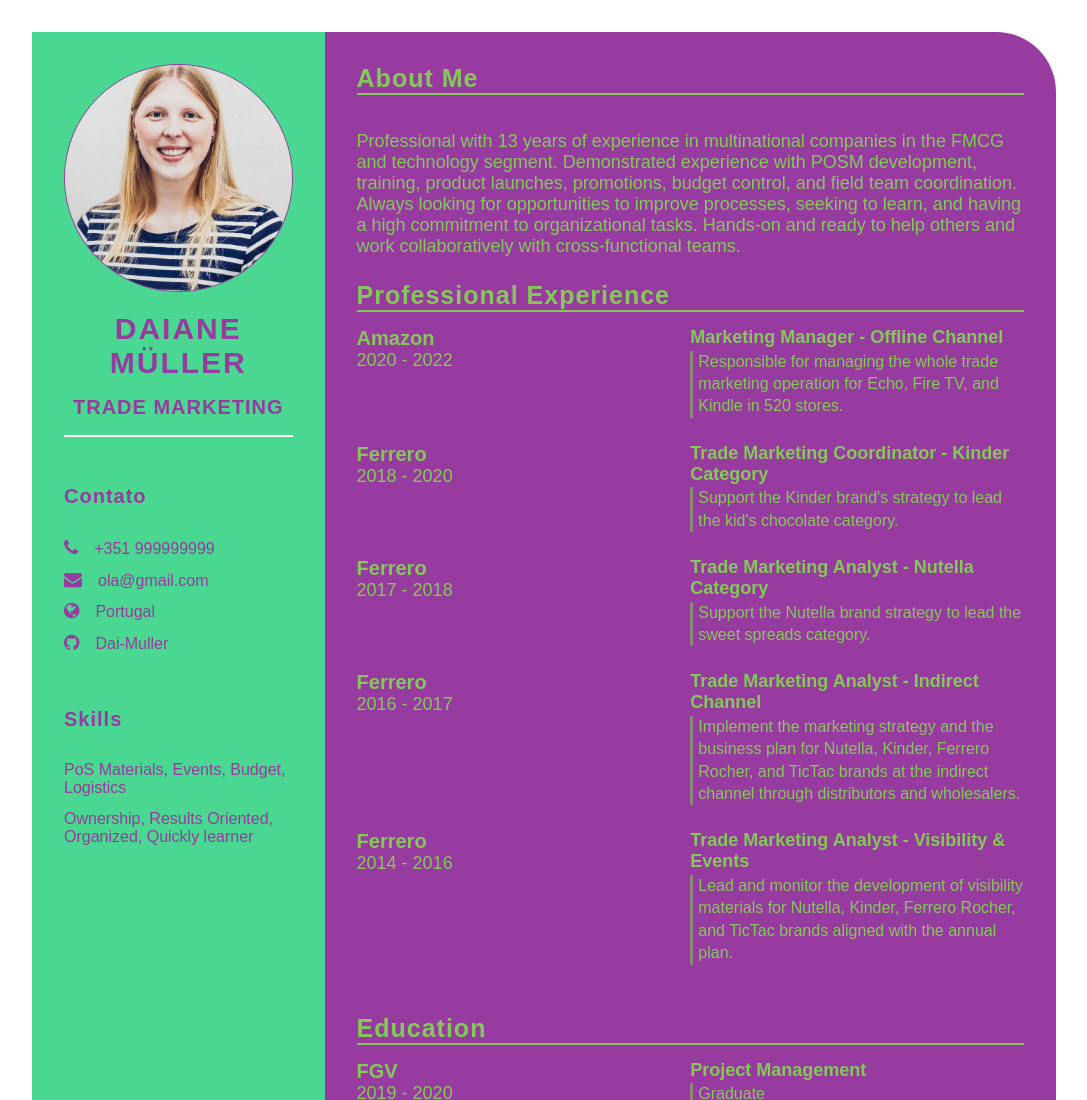
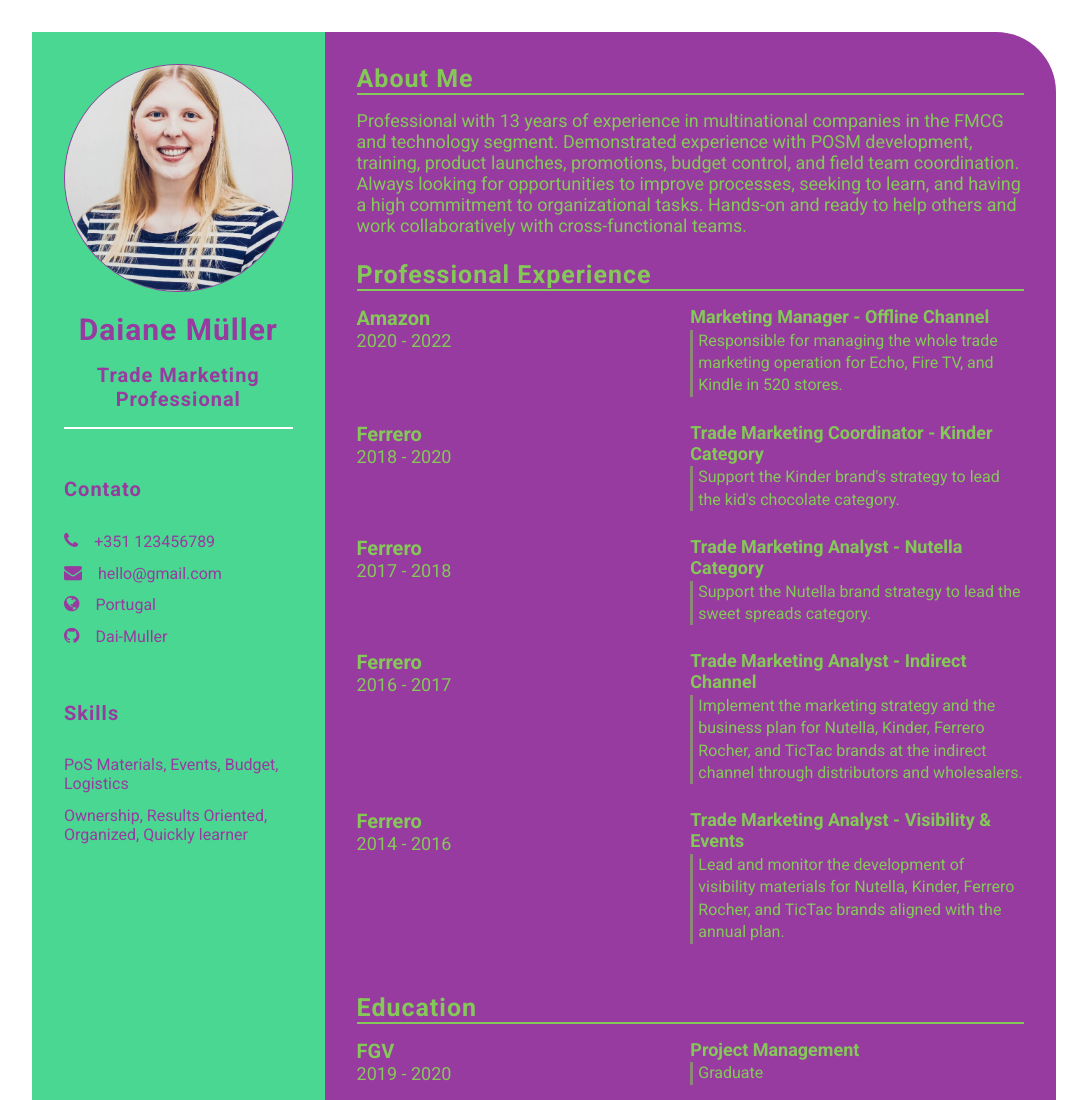
Before and after one commit to Dai-Muller/Dai-Muller.github.io, a plain HTML site: page index.html in a window 1280 px wide. Shown: the top 1100 px of the page, without its empty margins (96-1183 px from the left). Drawn offline with Linux system fonts and the light colour scheme.

Commit message:
Feat final adjust (#7)
* teste commit

* teste delete

* final adjustments

Co-authored-by: Daiane

```diff
--- a/index.html
+++ b/index.html
@@ -30,15 +30,15 @@
                 <div class="profile">
                     <img class="profile-image" src="img/profile-image.jpeg" alt="Profile image">
                     <p class="name">Daiane Müller</p>
-                    <p class="profession">Trade Marketing</p>
+                    <p class="profession">Trade Marketing Professional</p>
                 </div>
                 <div class="contact-info">
                     <p class="left-title">Contato</p>
                     <ul>
-                        <li><i class="fa fa-phone"></i>+351 999999999</li>
-                        <li><i class="fa fa-envelope"></i>ola@gmail.com</li>
+                        <li><i class="fa fa-phone"></i>+351 123456789</li>
+                        <li><i class="fa fa-envelope"></i>hello@gmail.com</li>
                         <li><i class="fa fa-globe"></i>Portugal</li>
-                        <li><i class="fa fa-github"></i>Dai-Muller</li>
+                        <li><i class="fa fa-github"></i><a href="https://github.com/Dai-Muller">Dai-Muller</a></li>
                     </ul>
                 </div>
                 <div class="skills">
@@ -58,7 +58,7 @@
                 <section class="about gap">
                     <div class="right-title">About Me</div>
                     <p class="about-me-contents">
-                        <br> Professional with 13 years of experience in multinational companies in the FMCG and technology segment. Demonstrated experience with POSM development, training, product launches, promotions, budget control, and field team coordination. Always looking for opportunities to improve processes, seeking to learn, and having a high commitment to organizational tasks. Hands-on and ready to help others and work collaboratively with cross-functional teams.
+                        Professional with 13 years of experience in multinational companies in the FMCG and technology segment. Demonstrated experience with POSM development, training, product launches, promotions, budget control, and field team coordination. Always looking for opportunities to improve processes, seeking to learn, and having a high commitment to organizational tasks. Hands-on and ready to help others and work collaboratively with cross-functional teams.
                     </p>
                 </section>
                 <!-- fim sobre mim -->
--- a/style.css
+++ b/style.css
@@ -3,7 +3,7 @@
     padding: 0;
     box-sizing: border-box;
     list-style: none;
-    font-family: 'Source Sans Pro', sans-serif;
+    font-family: 'Roboto', sans-serif;
 }
 
 .resume-contents {
@@ -45,8 +45,8 @@
 .name {
     color: #983ba0;
     font-size: 30px;
-    letter-spacing: 2px;
-    text-transform: uppercase;
+    letter-spacing: 1px;
+    text-transform: none;
     text-align: center;
     font-weight: bold;
     padding: 1rem 0;
@@ -55,7 +55,7 @@
 .profession {
     color: #983ba0;
     font-size: 20px;
-    text-transform: uppercase;
+    text-transform: none;
     text-align: center;
     letter-spacing: 1px;
     font-weight: bold;
@@ -178,3 +178,8 @@
     display: flex;
     flex-flow: row wrap;
 }
+
+a {
+    text-decoration: none;
+    color: #983ba0;
+}
```
